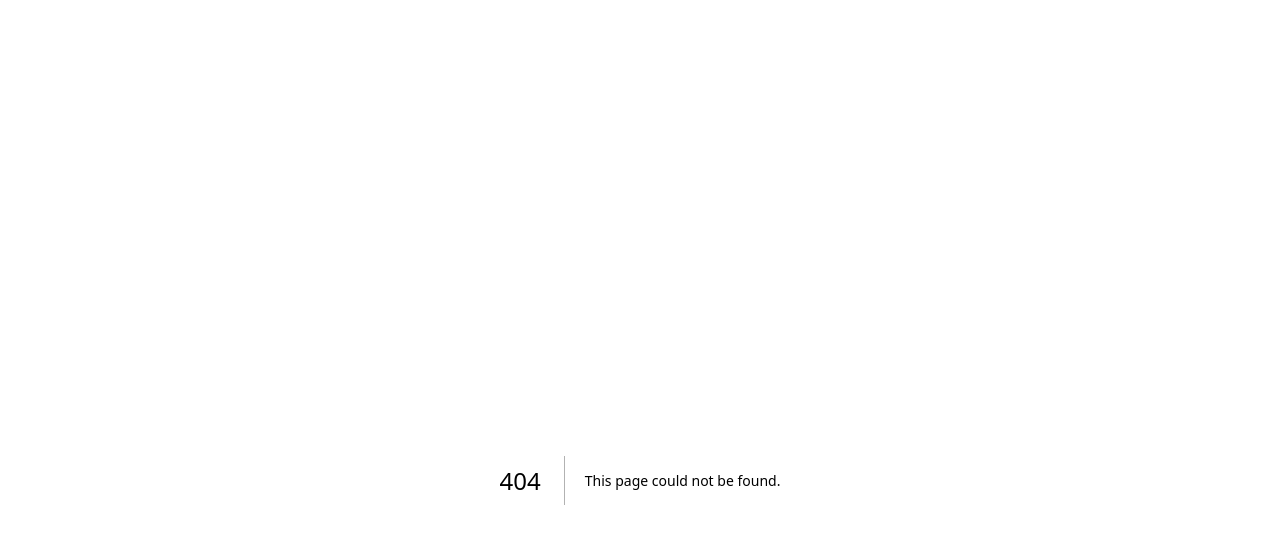
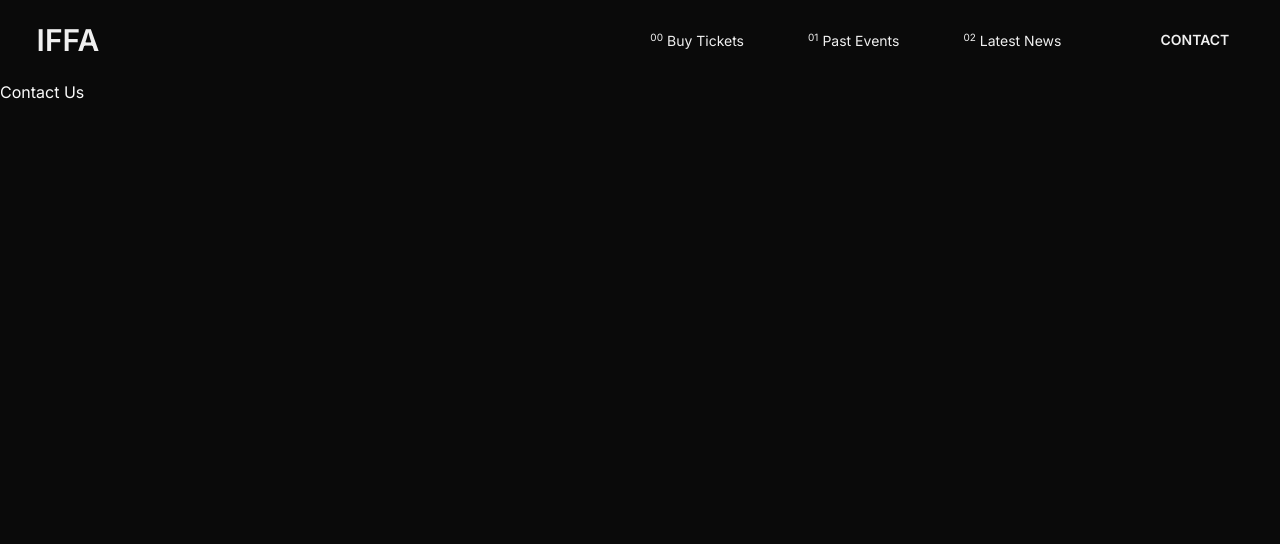
Before and after one commit to TANISHQBEDI/iffa-awards, a Next.js app: page /contact in a window 1280 px wide. Before the commit this address had no page. Shown: the top 544 px of the page. Built offline with nearby package versions, Linux system fonts and the light colour scheme.

Commit message:
Added page routes for contact, events and news.

```diff
--- /dev/null
+++ b/src/app/contact/page.tsx
@@ -0,0 +1,11 @@
+import React from 'react';
+
+const Page = () => {
+    return (
+        <div>
+            Contact Us
+        </div>
+    );
+};
+
+export default Page;
--- /dev/null
+++ b/src/app/events/page.tsx
@@ -0,0 +1,11 @@
+import React from 'react';
+
+const Page = () => {
+    return (
+        <div>
+            Past Events
+        </div>
+    );
+};
+
+export default Page;
--- a/src/app/layout.tsx
+++ b/src/app/layout.tsx
@@ -23,7 +23,7 @@ export default function RootLayout({
         className={`${inter.className} antialiased dark`}
       >
         <Header/>
-        <div className='p-[var(--header-height)]'>
+        <div className='pt-[var(--header-height)]'>
             {children}
         </div>
       </body>
--- /dev/null
+++ b/src/app/news/page.tsx
@@ -0,0 +1,11 @@
+import React from 'react';
+
+const Page = () => {
+    return (
+        <div>
+            News
+        </div>
+    );
+};
+
+export default Page;
```
